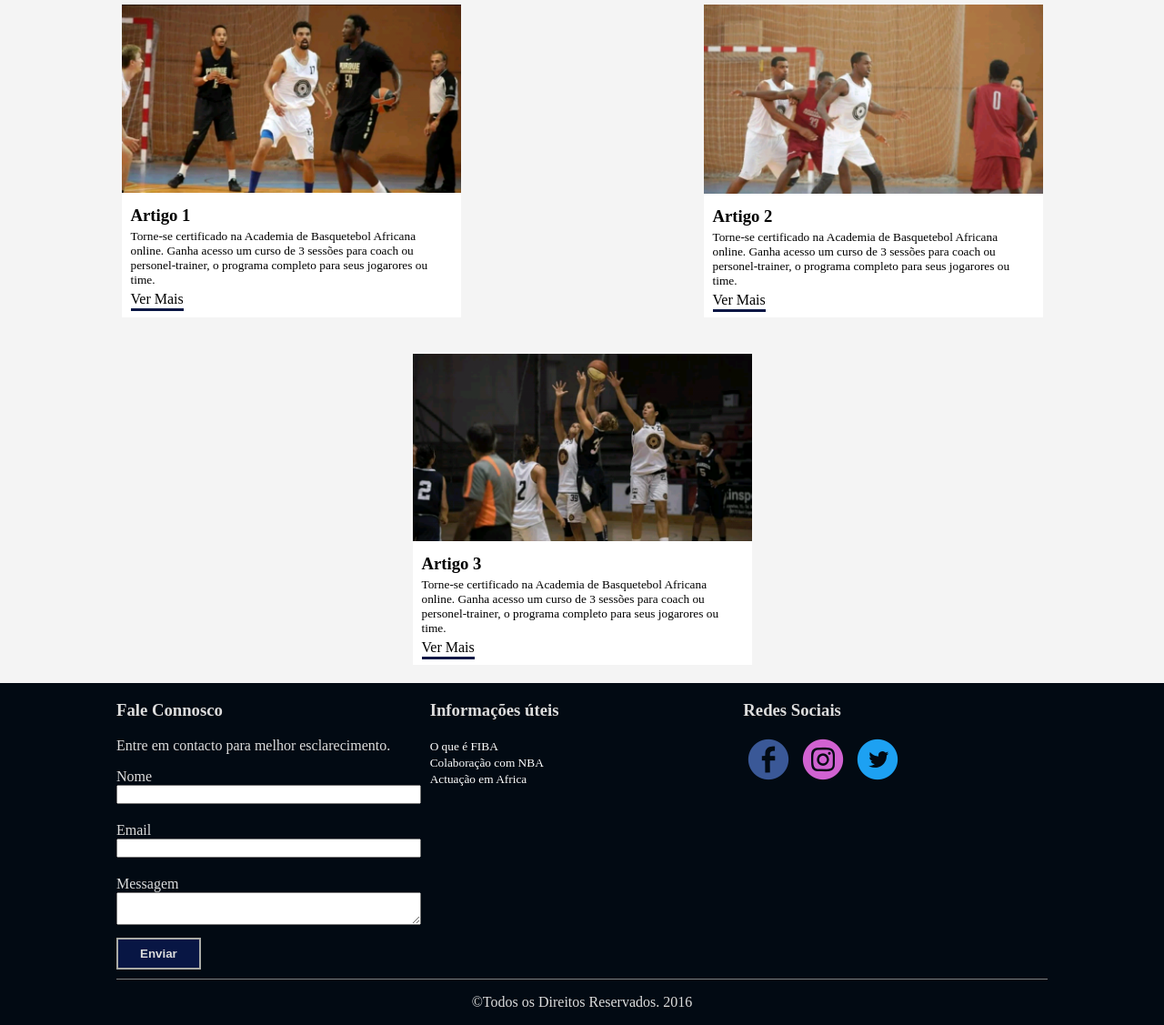
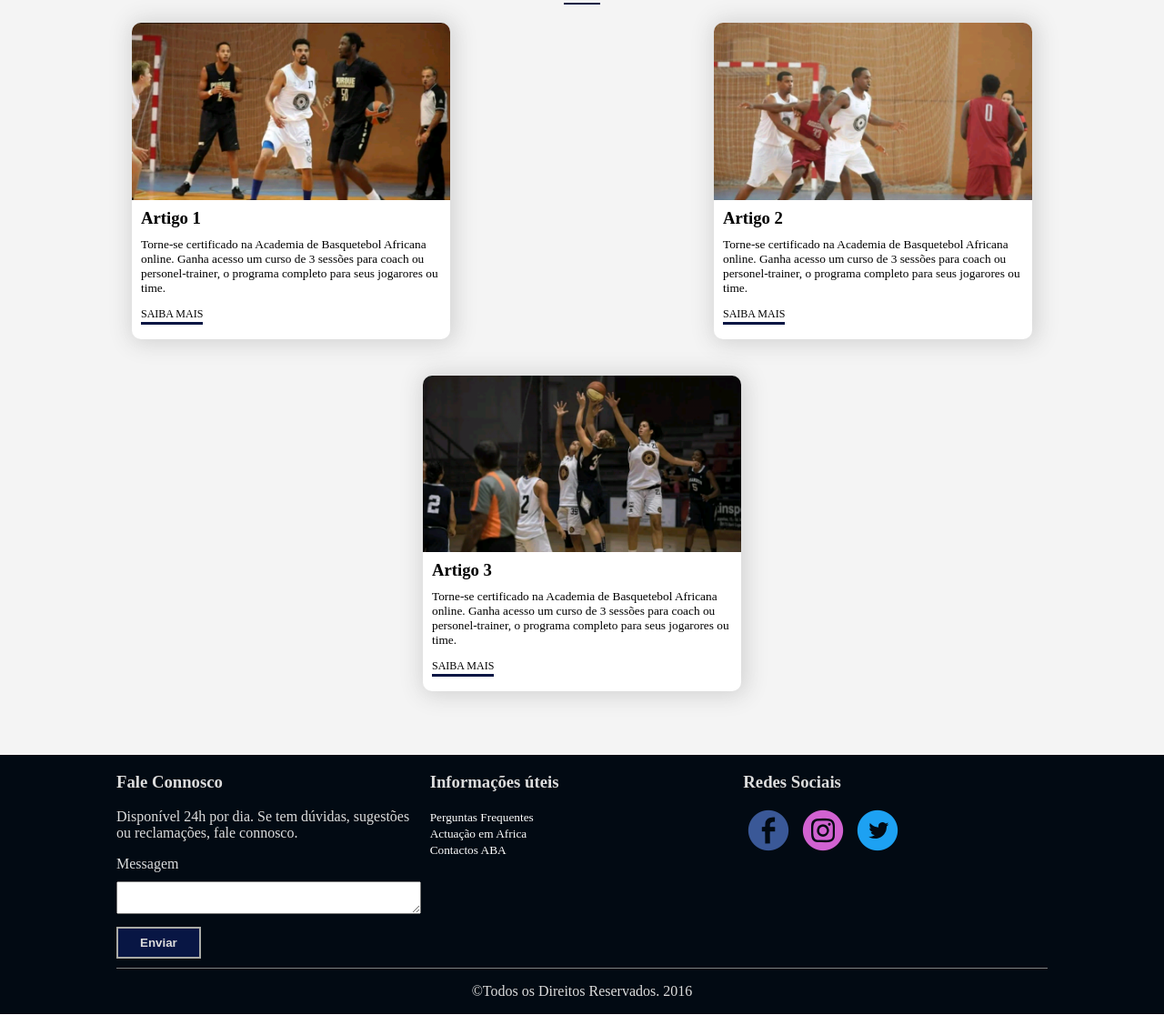
Before and after one commit to EdilsonMota/aba, a plain HTML site: page index.html in a window 1280 px wide. Shown: the part 864-1991 px from the top of the page at 91% size. Drawn offline with Linux system fonts and the light colour scheme; files that its build step writes are made by us from their sources; a web font is replaced by a local one.

Commit message:
Mais alguns ajustes ao layout. Parece-me bem.

```diff
--- a/css/comum.css
+++ b/css/comum.css
@@ -167,6 +167,7 @@ label {
 .input_texto{
   width: 100%;
 }
+
 .input_espaco{
   margin-bottom: 10px;
 }
@@ -174,11 +175,12 @@ label {
     END
   */
 
-.ver-mais{
+.article_link{
   border-bottom: var(--cor1) 3px solid;
   padding-bottom: 2px;
+  font-size: 12px;
 }
-.ver-mais:visited{
+.article_link:visited{
   color: rgb(255, 255, 255);
 }
 .texto_cor_preto{
--- a/css/home-style.css
+++ b/css/home-style.css
@@ -7,9 +7,20 @@
     flex-direction: column-reverse;
     background: url("../img/wallpaper_basket_pc.jpg") no-repeat center;
     background-size: cover;
-    height: 90vh;
+    height: calc(100vh - 60px);
 }
-
+.banner_link{
+    color: var(--color-light-gray);
+    border: var(--color-light-gray) 2px solid;
+    background: none;
+    border-radius: 7px;
+    padding: 6px 30px;
+    cursor: pointer;
+    font-size: 14px;
+}
+.banner_link:hover{
+    background: var(--cor3);
+}
 #quote-area {
     color: white;
     font-weight: normal;
@@ -32,30 +43,36 @@
 
 section {
     display: flex;
+    align-items: center;
     flex-flow: column;
+    margin-bottom: 50px;
 }
 
 article {
     margin: 20px 40px;
     background-color: rgba(255, 255, 255);
-    max-height: 373px;
-    max-width: 373px;
+    max-height: 380px;
+    max-width: 350px;
+    border-radius: 10px;
+    box-shadow: 2px 1px 23px 4px #D3D3D3;
+}
+article > a > img{
+    border-radius: 10px 10px 0 0;
+    width: 100%;
+}
+.article_img_border_top {
+    border-radius: 10px 10px 0 0;
 }
 .article_espaco{
-    margin: 10px;
+    margin: 5px 10px 20px 10px;
 }
 .font_pequena{
     font-size: smaller;
 }
 .article_margin_texto{
-    margin: 0px 0px 4px 0px;
+    margin: 0 0 10px 0;
 }
-article:hover {
-    box-shadow: 2px 1px 23px 4px #D3D3D3;
-}
-article a img {
-    width: 100%;
-}
+
 
 /**************************************************************
     Mobile
--- a/index.html
+++ b/index.html
@@ -37,7 +37,7 @@
                     <div id="quote-area">
                         <h5>1. Alguma informação relevante</h5>
                         <p>Detalhe da informação</p>
-                        <a class="ver-mais" href="#">Ver Mais</a>
+                        <a class="banner_link" href="#">SAIBA MAIS</a>
                     </div>
                 </div>
                 <!-- SECGION -->
@@ -48,7 +48,8 @@
                     </div>
                     <!-- 1.ARTICULE -->
                     <article>
-                        <a href="index.html"><img src="img/gameplay (1).png"></a>
+                        <a href="index.html">
+                            <img class="article_img_border_top" src="img/gameplay (1).png"></a>
                             <div class="article_espaco">
                                 <h3 class="article_margin_texto">
                                     Artigo 1
@@ -56,7 +57,7 @@
                                 <p class="font_pequena article_margin_texto">
                                     Torne-se certificado na Academia de Basquetebol Africana online. Ganha acesso um curso de 3 sessões para coach ou personel-trainer, o programa completo para seus jogarores ou time.
                                 </p>
-                            <a class="ver-mais texto_cor_preto" href="index.html">Ver Mais</a>
+                                <a class="article_link texto_cor_preto " href="index.html">SAIBA MAIS</a>
                             </div>
                     </article>
                     <!-- 2.ARTICULE -->
@@ -69,7 +70,7 @@
                             <p class="font_pequena article_margin_texto">
                                 Torne-se certificado na Academia de Basquetebol Africana online. Ganha acesso um curso de 3 sessões para coach ou personel-trainer, o programa completo para seus jogarores ou time.
                             </p>
-                            <a class="ver-mais texto_cor_preto" href="index.html">Ver Mais</a>
+                            <a class="article_link texto_cor_preto" href="index.html">SAIBA MAIS</a>
                         </div>
                     </article>
                     <!-- 3.ARTICULE -->
@@ -82,7 +83,7 @@
                             <p class="font_pequena article_margin_texto">
                                 Torne-se certificado na Academia de Basquetebol Africana online. Ganha acesso um curso de 3 sessões para coach ou personel-trainer, o programa completo para seus jogarores ou time.
                             </p>
-                            <a class="ver-mais texto_cor_preto" href="index.html">Ver Mais</a>
+                            <a class="article_link texto_cor_preto" href="index.html">SAIBA MAIS</a>
                         </div>
                     </article>
                 </section>
@@ -95,20 +96,12 @@
                     Fale Connosco
                 </h3>
                 <p>
-                    Entre em contacto para melhor esclarecimento.
+                    Disponível 24h por dia. Se tem dúvidas, sugestões ou reclamações, fale connosco.
                 </p>
                 <form>
-                    <div>
-                        <label for="nome">Nome</label>
-                        <input class="input_texto input_espaco" id="nome" type="text">
-                    </div>
-                    <div>
-                        <label for="email" required>Email</label>
-                        <input class="input_texto input_espaco" id="email" type="email">
-                    </div>
-                    <div>
-                        <label for="mensagem" required>Messagem</label>
-                        <textarea class="input_texto input_espaco" id="mensagem" required></textarea>
+                    <div class="input_espaco">
+                        <label for="mensagem" class="input_espaco" required>Messagem</label>
+                        <textarea class="input_texto" id="mensagem" required></textarea>
                     </div>
                     <input class="button" type="button" value="Enviar">
                 </form>
@@ -118,9 +111,9 @@
                     Informações úteis
                 </h3>
                 <ul>
-                    <li > <a class="letra_branca font_pequena" href="index.html">O que é FIBA</a></li>
-                    <li> <a class="letra_branca font_pequena" href="index.html">Colaboração com NBA</a></li>
+                    <li> <a class="letra_branca font_pequena" href="index.html">Perguntas Frequentes</a></li>
                     <li> <a class="letra_branca font_pequena" href="index.html">Actuação em Africa</a> </li>
+                    <li> <a class="letra_branca font_pequena" href="index.html">Contactos ABA</a> </li>
                 </ul>
             </div>
             <div>
```
Also changed, not shown: script/main.js (+11 -0 lines). Lines whose indentation alone changed are shown as unchanged.
